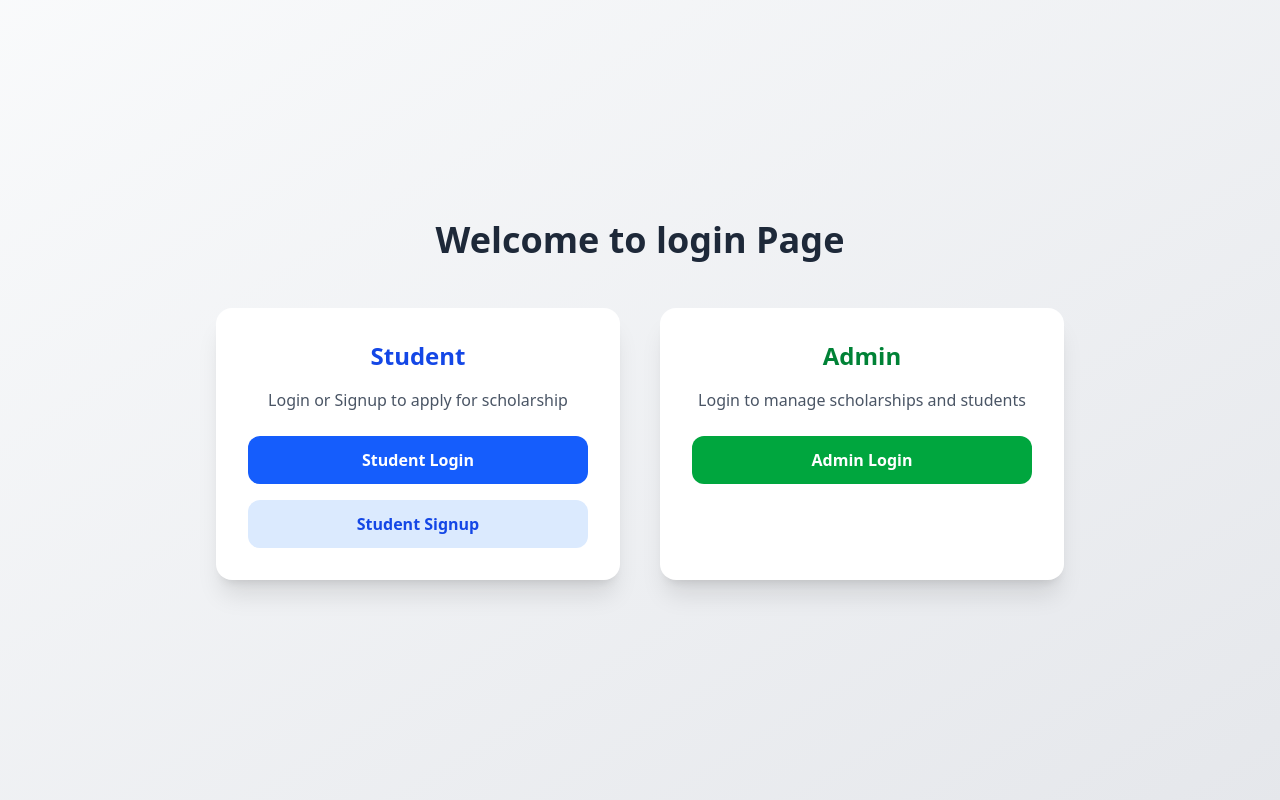
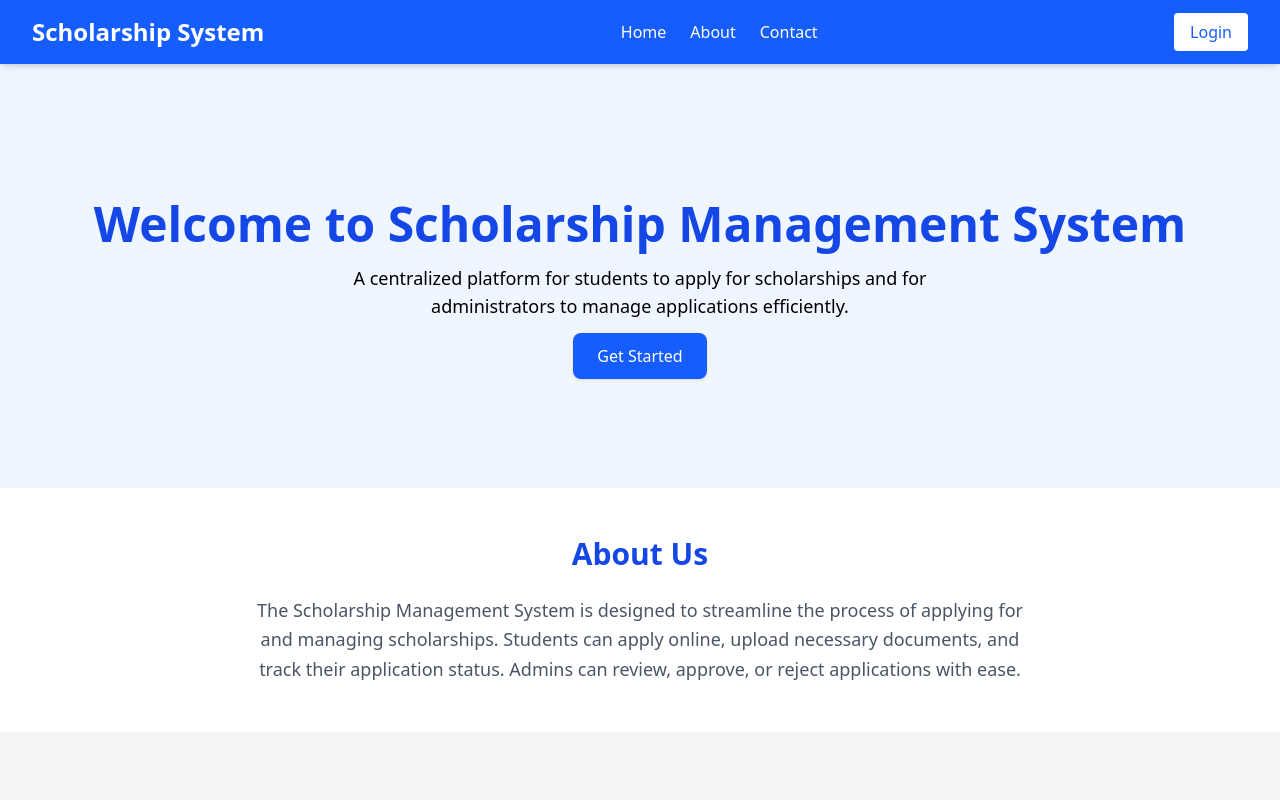
Before and after one commit to payal-meena/Scholarship-management-system, a React (Vite) app in the folder client/: page / in a window 1280 px wide. Shown: the top 800 px of the page. Built offline with nearby package versions, Linux system fonts and the light colour scheme.

Commit message:
update the App file

```diff
--- a/client/src/App.jsx
+++ b/client/src/App.jsx
@@ -1,20 +1,19 @@
 import React from 'react'
-import Navbar from './components/Navbar'
-import SideBar from './components/SideBar'
 import LandingPage from './pages/LandingPage'
 import {Routes , Route} from 'react-router-dom'
 import StudentLogin from './pages/StudentLogin'
 import StudentSignupPage from './pages/StudentSignupPage'
 import AdminLogin from './pages/AdminLogin'
+import Home from './pages/Home'
 
 const App = () => {
   return (
     <Routes>
-      <Route path="/" element = {<LandingPage/>}/>
+      <Route path="/" element = {<Home/>}/>
       <Route path="/student-login" element={<StudentLogin />}/>
       <Route path='/student-signup' element={<StudentSignupPage />} />
       <Route path="/admin-login" element={<AdminLogin />}/>
-
+      <Route path='/login-page' element={<LandingPage />}/>
 
 
     </Routes>
```
